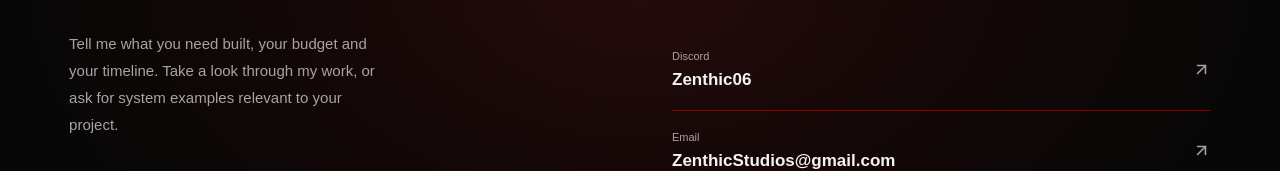
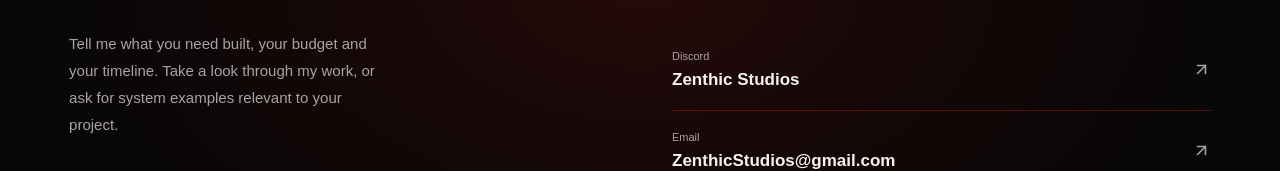
Before and after one commit to ZenthicStudios/ZenthicStudio-Portfolio, a React (Vite) app: page / in a window 1280 px wide. Shown: the part 9724-9895 px from the top of the page. Built offline with nearby package versions, Linux system fonts and the light colour scheme; no server answers; a web font is replaced by a local one.

Commit message:
Connect portfolio to the new Zenthic Studios Discord server

```diff
--- a/index.html
+++ b/index.html
@@ -34,7 +34,7 @@
     <div id="root"></div>
     <noscript
       >Zenthic Studios — independent Roblox developer. For commissions, contact
-      ZenthicStudios@gmail.com or join discord.gg/CZa8HPhxcA. Enable JavaScript to
+      ZenthicStudios@gmail.com or join discord.gg/FfnvmnMEM2. Enable JavaScript to
       explore the portfolio and live statistics.</noscript
     >
     <script type="module" src="/src/main.tsx"></script>
--- a/src/data/socials.ts
+++ b/src/data/socials.ts
@@ -2,8 +2,8 @@ export const socials = [
   {
     id: "discord",
     label: "Discord",
-    value: "Zenthic06",
-    href: "https://discord.gg/CZa8HPhxcA",
+    value: "Zenthic Studios",
+    href: "https://discord.gg/FfnvmnMEM2",
     external: true,
   },
   {
```
Also changed, not shown: 1 other file (tests, documents, lock files or other folders).
